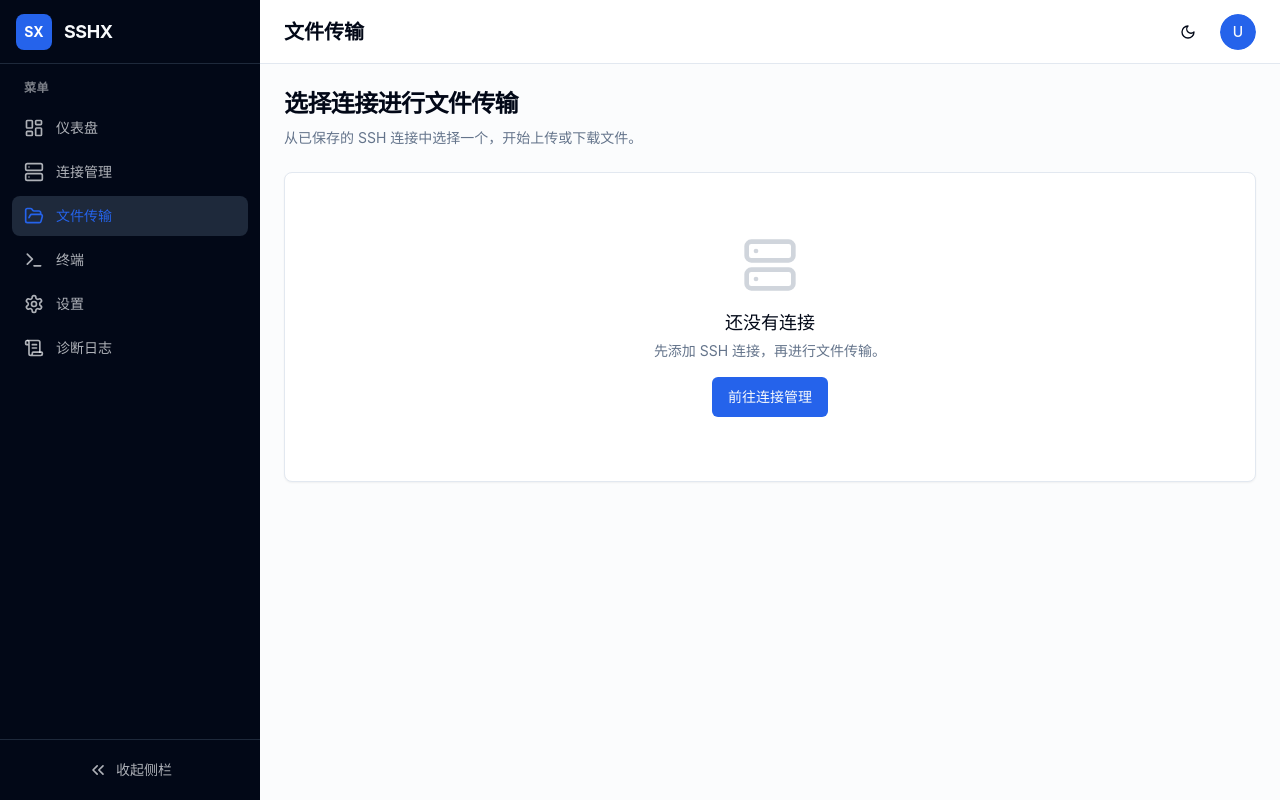
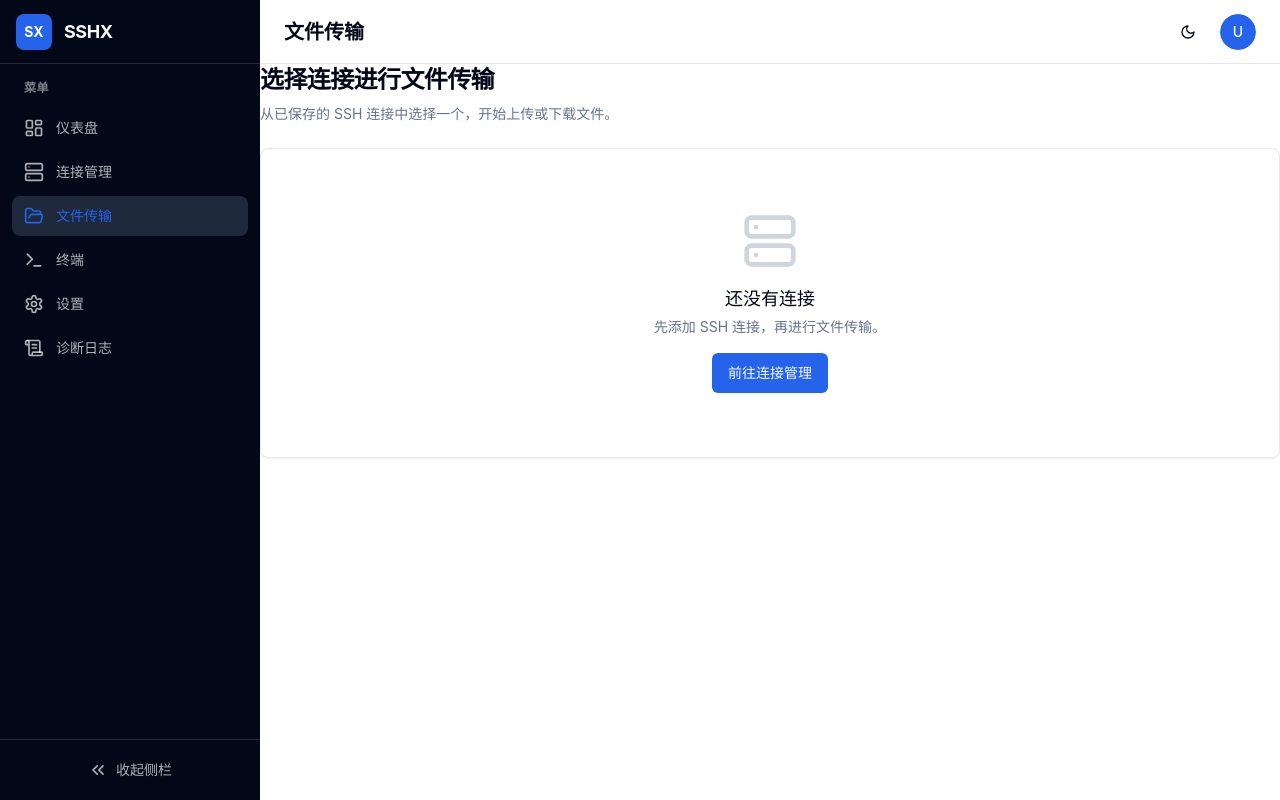
Before and after one commit to TskFok/sshx, a React (Vite) app: page /file-transfer in a window 1280 px wide. Built offline with nearby package versions, Linux system fonts and the light colour scheme.

Commit message:
feat: 在主布局常驻文件传输工作区

```diff
--- a/src/App.tsx
+++ b/src/App.tsx
@@ -2,7 +2,6 @@ import { Routes, Route } from "react-router-dom";
 import { MainLayout } from "@/components/layout/MainLayout";
 import { Dashboard } from "@/pages/Dashboard";
 import { Connections } from "@/pages/Connections";
-import { FileTransferPage } from "@/pages/FileTransferPage";
 import { Settings } from "@/pages/Settings";
 import { Diagnostics } from "@/pages/Diagnostics";
 import { useAppStore } from "@/store";
@@ -20,8 +19,8 @@ function App() {
       <Route element={<MainLayout />}>
         <Route path="/" element={<Dashboard />} />
         <Route path="/connections" element={<Connections />} />
-        <Route path="/file-transfer" element={<FileTransferPage />} />
-        <Route path="/file-transfer/:connectionId" element={<FileTransferPage />} />
+        <Route path="/file-transfer" element={<></>} />
+        <Route path="/file-transfer/:connectionId" element={<></>} />
         <Route path="/terminal" element={<></>} />
         <Route path="/settings" element={<Settings />} />
         <Route path="/diagnostics" element={<Diagnostics />} />
--- a/src/components/layout/MainLayout.tsx
+++ b/src/components/layout/MainLayout.tsx
@@ -4,6 +4,7 @@ import { Sidebar } from "./Sidebar";
 import { Header } from "./Header";
 import { TooltipProvider } from "@/components/ui/tooltip";
 import { TerminalPage } from "@/pages/TerminalPage";
+import { FileTransferWorkspace } from "@/pages/FileTransferWorkspace";
 
 export function resetMainScrollContainer(
   container: { scrollTop: number } | null
@@ -15,13 +16,17 @@ export function resetMainScrollContainer(
 export function MainLayout() {
   const location = useLocation();
   const isTerminal = location.pathname === "/terminal";
+  const isFileTransfer =
+    location.pathname === "/file-transfer" ||
+    location.pathname.startsWith("/file-transfer/");
+  const isPersistentWorkspace = isTerminal || isFileTransfer;
   const mainScrollRef = useRef<HTMLElement | null>(null);
 
   useLayoutEffect(() => {
-    if (!isTerminal) {
+    if (!isPersistentWorkspace) {
       resetMainScrollContainer(mainScrollRef.current);
     }
-  }, [isTerminal, location.pathname]);
+  }, [isPersistentWorkspace, location.pathname]);
 
   return (
     <TooltipProvider>
@@ -32,7 +37,7 @@ export function MainLayout() {
           <main
             ref={mainScrollRef}
             className="flex-1 overflow-auto overscroll-none bg-muted/30 p-6"
-            style={{ display: isTerminal ? "none" : undefined }}
+            style={{ display: isPersistentWorkspace ? "none" : undefined }}
           >
             <Outlet />
           </main>
@@ -45,6 +50,15 @@ export function MainLayout() {
           >
             <TerminalPage />
           </main>
+          <main
+            className={
+              isFileTransfer
+                ? "min-h-0 min-w-0 flex-1 overflow-hidden p-0"
+                : "hidden"
+            }
+          >
+            <FileTransferWorkspace />
+          </main>
         </div>
       </div>
     </TooltipProvider>
```
Also changed, not shown: 1 other file (tests, documents, lock files or other folders).
